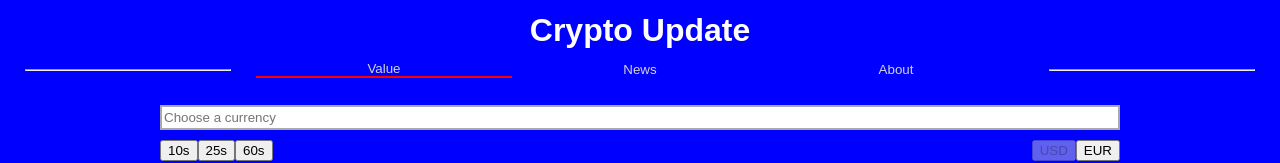
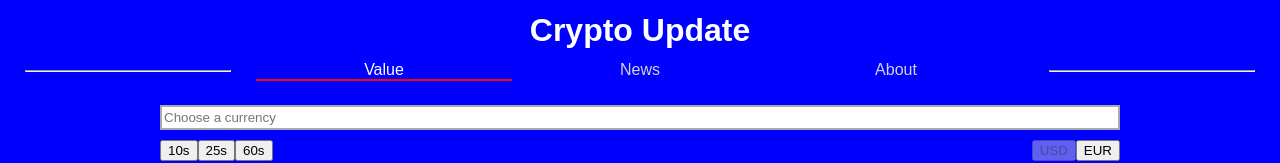
Before and after one commit to dmichaux/crypto-update, a React (Create React App) app: page / in a window 1280 px wide. Shown: the top 163 px of the page. Built offline with nearby package versions, Linux system fonts and the light colour scheme; no server answers; what crypto-news-api would draw is missing.

Commit message:
Adjust positioning for .nav-tab

```diff
--- a/src/stylesheets/NavBar.css
+++ b/src/stylesheets/NavBar.css
@@ -19,10 +19,13 @@ hr {
 }
 
 .nav-tab {
-	padding: 0;
+	padding: 0 0 4px 0;
+	height: 20px;
 	color: lightgray;
+	font-size: 16px;
 	background-color: inherit;
 	border: none;
+	/*box-sizing: content-box;*/
 }
 
 .value-tab {
@@ -38,5 +41,6 @@ hr {
 }
 
 .selected-tab {
+	color: white;
 	border-bottom: 2px solid red;
 }
```
